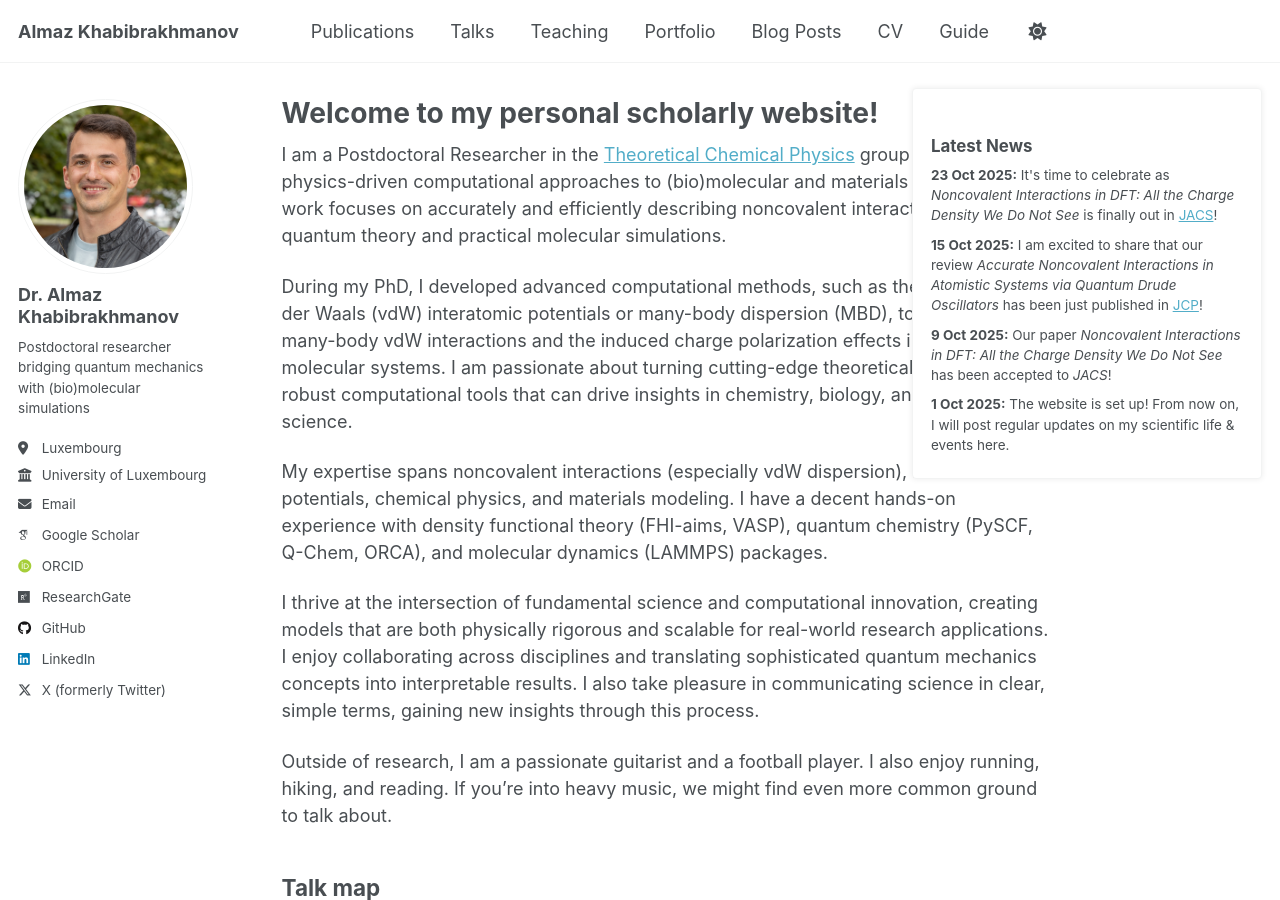
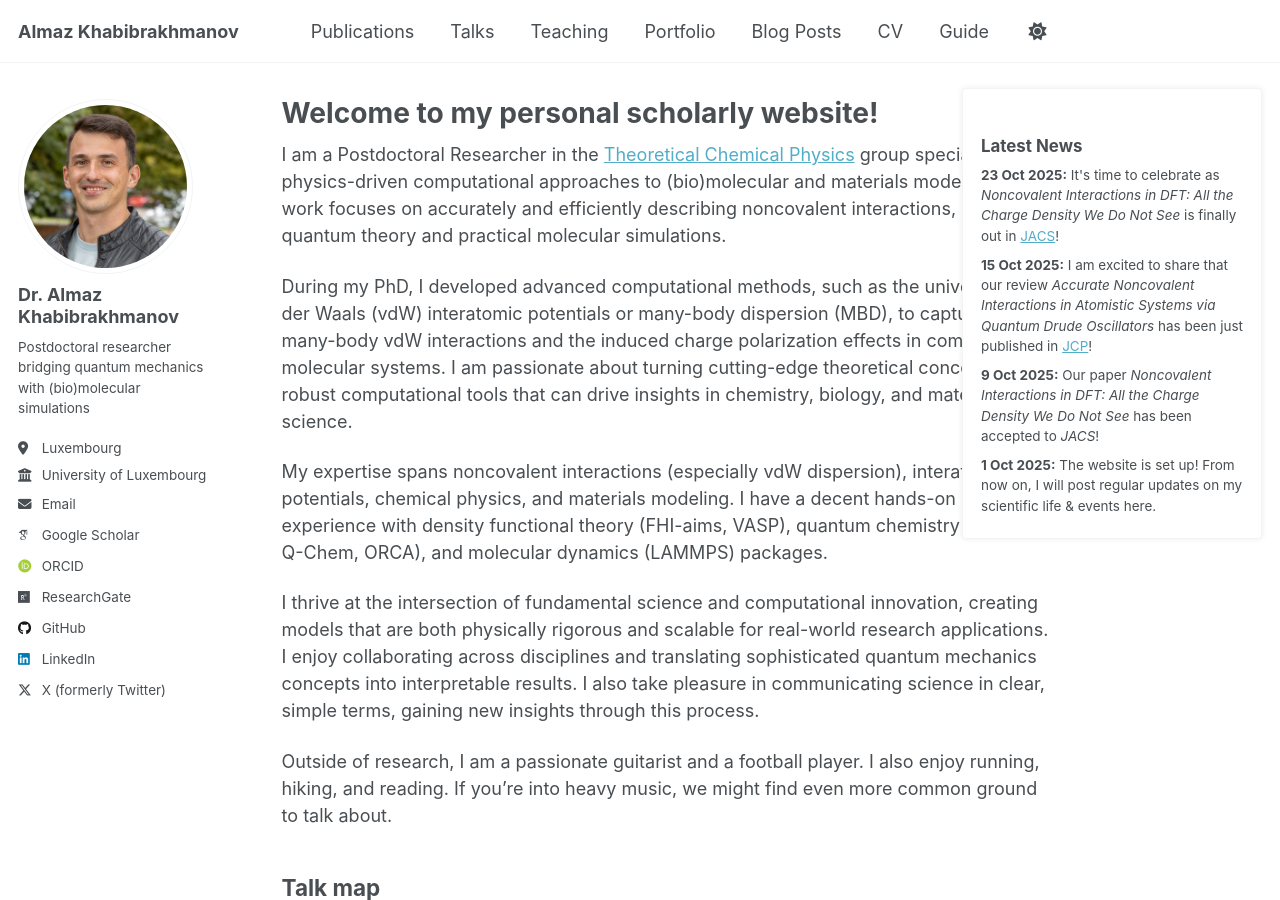
Before and after one commit to almaz-khabibrakhmanov/almaz-khabibrakhmanov.github.io, a Jekyll site: the page built from _pages/about.md, in a window 1280 px wide and 900 px high. Built offline with Jekyll 4.4.1, drawn with Linux system fonts in a browser that asks for light colours; nearby versions of some CDN libraries; some web fonts are replaced; a script that is not in the unit is left out.

Commit message:
Adjust width of latest news section from 350px to 300px
Updated the width of the latest news section.

```diff
--- a/_includes/latest-news.html
+++ b/_includes/latest-news.html
@@ -1,4 +1,4 @@
-<div class="latest-news" style="max-height: 600px; overflow-y: auto; width: 350px;">
+<div class="latest-news" style="max-height: 600px; overflow-y: auto; width: 300px;">
   <h2>Latest News</h2>
   <ul>
     <li><strong>23 Oct 2025:</strong> It's time to celebrate as <i>Noncovalent Interactions in DFT: All the Charge Density We Do Not See</i>
```
